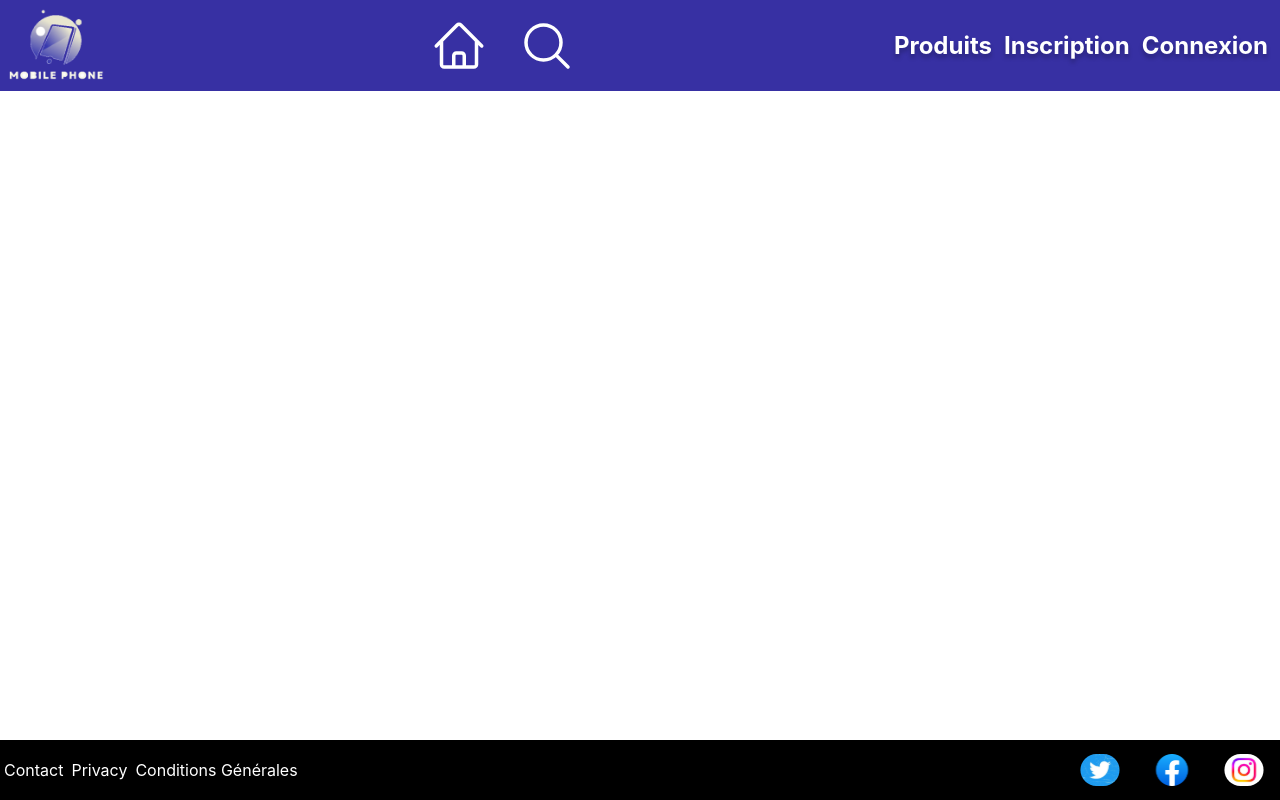
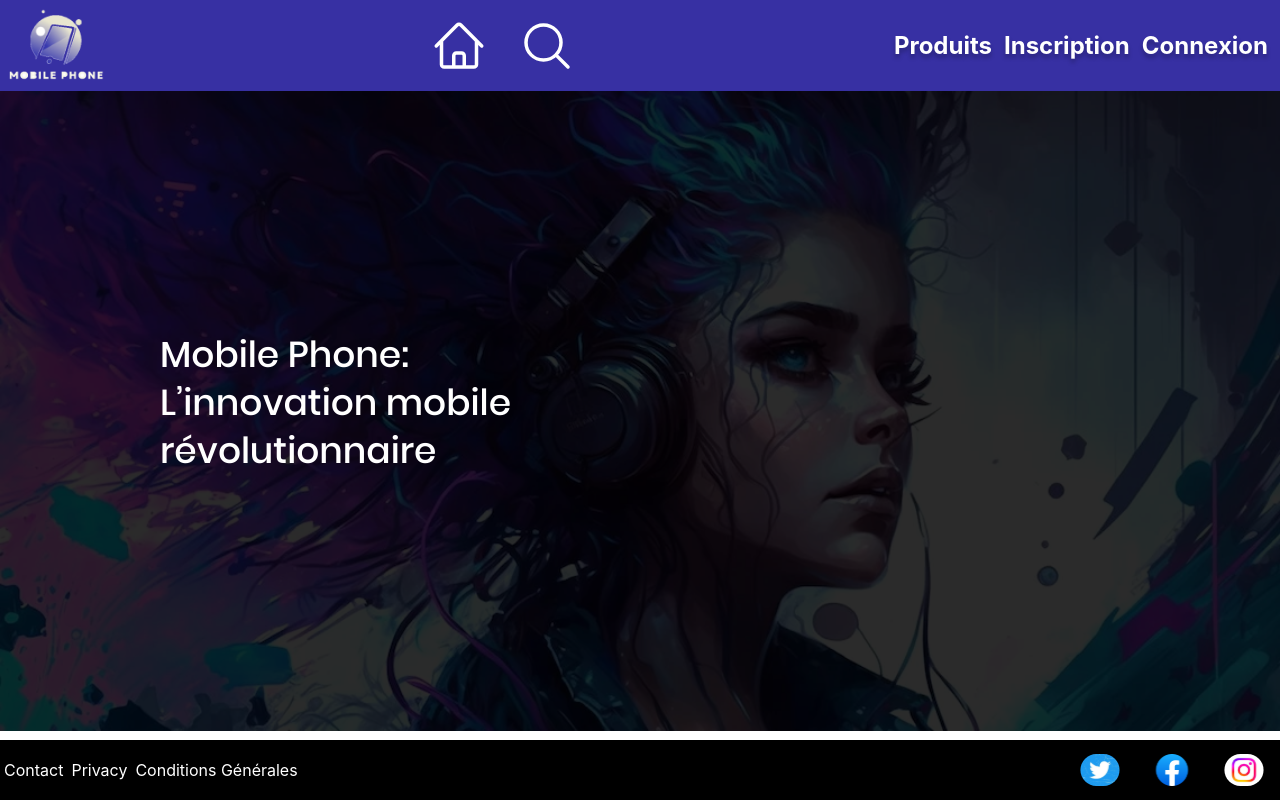
Before and after one commit to CDA-210823/front-end, a React (Vite) app: page / in a window 1280 px wide. Built offline with nearby package versions, Linux system fonts and the light colour scheme.

Commit message:
[HomePage][UI][ND] - spacer for home page

```diff
--- a/src/App.jsx
+++ b/src/App.jsx
@@ -1,4 +1,3 @@
-import React, {useEffect} from 'react'
 import {BrowserRouter as Router, Route, Routes} from 'react-router-dom';
 import Header from './components/Header/Header.jsx';
 import Home from './views/Home/Home.jsx';
--- a/src/index.css
+++ b/src/index.css
@@ -87,4 +87,8 @@
     .imageShowProduct {
         @apply max-sm:w-1/2 max-sm:h-1/2 max-sm:mx-auto
     }
+
+    .imgHome {
+        filter: brightness(.17)
+    }
 }
--- a/src/main.jsx
+++ b/src/main.jsx
@@ -1,6 +1,5 @@
 import ReactDOM from 'react-dom/client';
 import './index.css';
-import AddProduct from "./views/Admin/Product/AddProduct.jsx";
 import App from './App.jsx';
 import {Provider} from 'react-redux';
 import {store, persistor} from './store/store';
--- a/src/views/Home/Home.jsx
+++ b/src/views/Home/Home.jsx
@@ -1,6 +1,13 @@
+import homeImage from '/src/assets/images/Home/bg-image.png';
 const Home = () => {
     return (
         <>
+            <div className={"spacerHome w-full h-[40rem] max-h-[40rem] relative"}>
+                <img className={"imgHome absolute w-full h-[40rem] max-h-[40rem]"} src={homeImage} alt=""/>
+                <div className={"homePageTitle absolute bottom-1/2 left-40 text-4xl text-white w-[25rem] h-20 max-h-[20rem]"}>
+                    <h1 className={'family leading-[3rem]'}>Mobile Phone: L’innovation mobile révolutionnaire</h1>
+                </div>
+            </div>
         </>
     )
 }
```
